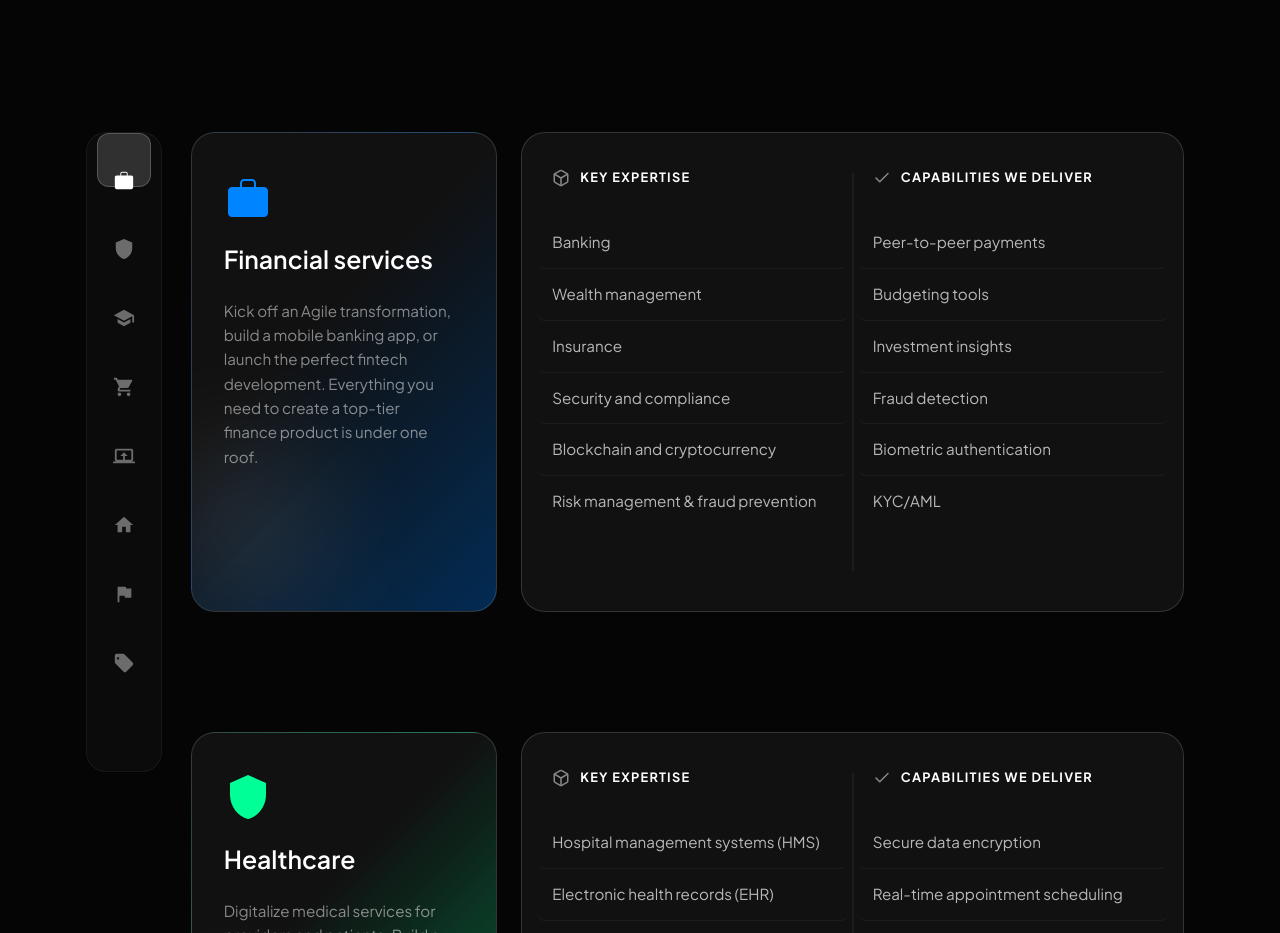
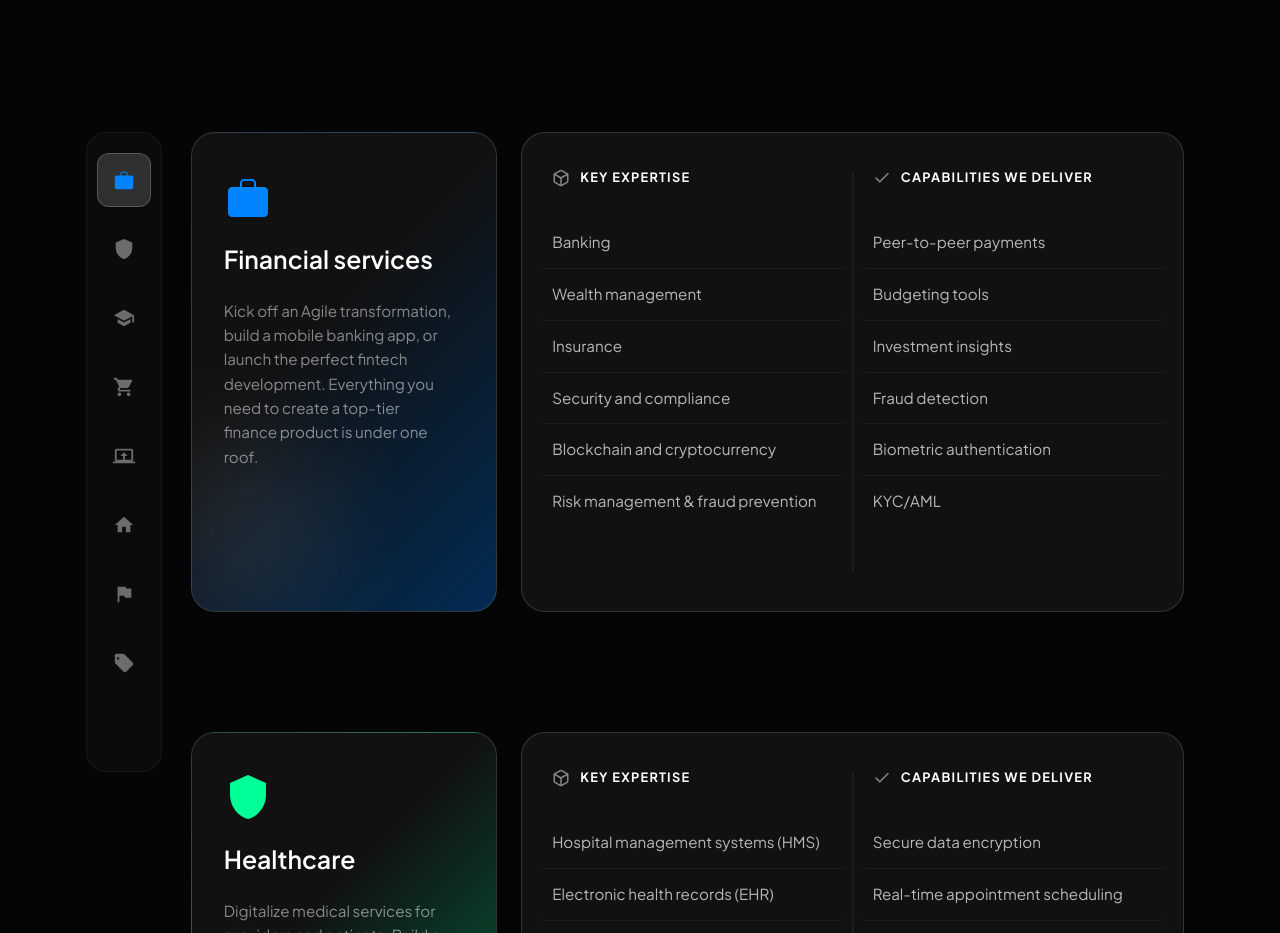
Before and after one commit to nayansuthar-1/siteonlab-diff-homepage, a Next.js app: page /industries in a window 1280 px wide. Shown: the part 1680-2613 px from the top of the page. Built offline with nearby package versions, Linux system fonts and the light colour scheme.

Commit message:
industry page fully ready

```diff
--- a/src/app/industries/Industries.module.css
+++ b/src/app/industries/Industries.module.css
@@ -932,6 +932,7 @@
   border: 1px solid rgba(255, 255, 255, 0.2);
   border-radius: 12px;
   transition: transform 0.5s cubic-bezier(0.4, 0, 0.2, 1);
+  transform: translate3d(0, 20px, 0);
   pointer-events: none;
   z-index: 0;
 }
@@ -951,7 +952,7 @@
 }
 
 .sidebarIconActive {
-  color: #fff;
+  color: var(--section-theme, #fff);
 }
 
 .sidebarIcon svg {
--- a/src/app/industries/page.tsx
+++ b/src/app/industries/page.tsx
@@ -1,6 +1,6 @@
 "use client";
 
-import { useEffect, useState, useRef } from "react";
+import { useEffect, useState, useRef, useLayoutEffect } from "react";
 import Image from "next/image";
 import styles from "./Industries.module.css";
 import Footer from "@/components/ui/Footer";
@@ -9,6 +9,7 @@ export default function IndustriesPage() {
   const [mounted, setMounted] = useState(false);
   const [activeSection, setActiveSection] = useState('finance');
   const iconRefs = useRef<(HTMLDivElement | null)[]>([]);
+  const indicatorRef = useRef<HTMLDivElement>(null);
 
   const handleMouseMove = (e: React.MouseEvent<HTMLDivElement>) => {
     const card = e.currentTarget;
@@ -43,15 +44,24 @@ export default function IndustriesPage() {
   }, []);
 
   const sections = ['finance', 'healthcare', 'education', 'ecommerce', 'logistics', 'realestate', 'travel', 'manufacturing'];
-  const [indicatorOffset, setIndicatorOffset] = useState(0);
 
   useEffect(() => {
+    let animationFrameId: number;
     const activeIndex = sections.indexOf(activeSection);
     const activeIcon = iconRefs.current[activeIndex];
-    if (activeIcon) {
-      setIndicatorOffset(activeIcon.offsetTop);
+
+    if (activeIcon && indicatorRef.current) {
+      animationFrameId = requestAnimationFrame(() => {
+        if (indicatorRef.current && activeIcon) {
+          indicatorRef.current.style.transform = `translate3d(0, ${activeIcon.offsetTop}px, 0)`;
+        }
+      });
     }
-  }, [activeSection]);
+
+    return () => {
+      if (animationFrameId) cancelAnimationFrame(animationFrameId);
+    };
+  }, [activeSection, mounted]);
 
   if (!mounted) return null;
 
@@ -257,11 +267,11 @@ export default function IndustriesPage() {
       </section>
 
       <div className={styles.industriesDetailContainer}>
-        <aside className={styles.sidebarWrapper}>
+        <aside className={`${styles.sidebarWrapper} ${styles[activeSection + 'Section']}`}>
           <div className={styles.verticalSidebar}>
             <div
               className={styles.activeIndicator}
-              style={{ transform: `translateY(${indicatorOffset}px)` }}
+              ref={indicatorRef}
             ></div>
             {/* Finance */}
             <div
--- a/src/components/ui/Header.tsx
+++ b/src/components/ui/Header.tsx
@@ -320,12 +320,12 @@ export default function Header() {
                   <h2 className={styles.scheduleHeading}>
                     Tell us about your project idea and let us guide you
                   </h2>
-                  <a href="/contact" className={styles.bookButton} onClick={() => setActiveDropdown(null)}>
+                  <Link href="/contact" className={styles.bookButton} onClick={() => setActiveDropdown(null)}>
                     <span>Book a meeting</span>
                     <svg width="20" height="20" viewBox="0 0 24 24" fill="none" className={styles.arrowIcon}>
                       <path d="M5 12H19M19 12L12 5M19 12L12 19" stroke="#f59e0b" strokeWidth="2" strokeLinecap="round" strokeLinejoin="round" />
                     </svg>
-                  </a>
+                  </Link>
                 </div>
 
                 {/* Right side: Industry Cards */}
```
